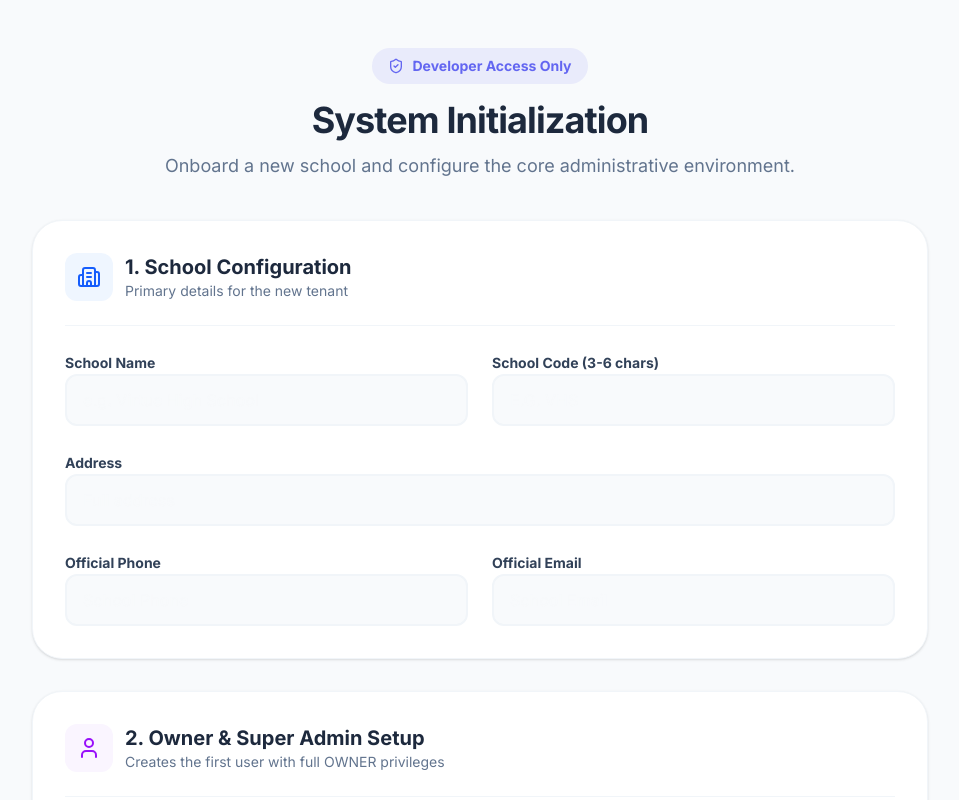
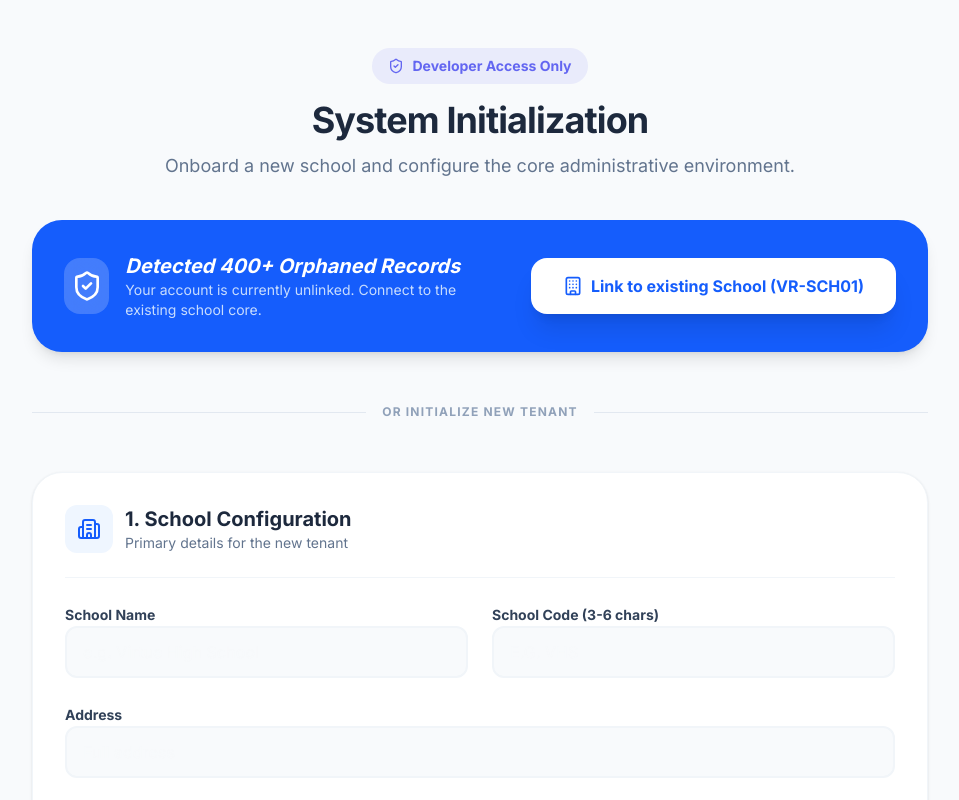
Before and after one commit to vivekvanisrd/Virtue_v2, a Next.js app: page /developer/setup in a window 1280 px wide. Shown: the top 800 px of the page, without its empty margins (160-1119 px from the left). Built offline with nearby package versions, Linux system fonts and the light colour scheme; no server answers.

Commit message:
fix_tenancy_linkage_ui

```diff
--- a/src/app/developer/setup/page.tsx
+++ b/src/app/developer/setup/page.tsx
@@ -4,7 +4,7 @@ import React, { useState } from "react";
 import { motion } from "framer-motion";
 import { useForm } from "react-hook-form";
 import { zodResolver } from "@hookform/resolvers/zod";
-import { initializeSystem } from "@/lib/actions/setup-actions";
+import { initializeSystem, claimSchoolOwnership } from "@/lib/actions/setup-actions";
 import { setupSchema, SetupInput } from "@/lib/validations/setup";
 import {
   Building2,
@@ -23,6 +23,8 @@ export default function DeveloperSetupPage() {
   const [isLoading, setIsLoading] = useState(false);
   const [errorText, setErrorText] = useState("");
   const [success, setSuccess] = useState(false);
+  const [linkSuccess, setLinkSuccess] = useState("");
+  const [isLinking, setIsLinking] = useState(false);
   const router = useRouter();
 
   const { register, handleSubmit, formState: { errors } } = useForm<SetupInput>({
@@ -50,6 +52,19 @@ export default function DeveloperSetupPage() {
     }
 
     setIsLoading(false);
+  };
+
+  const onLinkClaim = async () => {
+    setIsLinking(true);
+    setErrorText("");
+    const result = await claimSchoolOwnership("VR-SCH01");
+    if (result.success) {
+      setLinkSuccess(result.message || "Linked Successfully!");
+      setTimeout(() => router.push("/dashboard"), 2000);
+    } else {
+      setErrorText(result.error || "Linkage failed");
+    }
+    setIsLinking(false);
   };
 
   if (success) {
@@ -93,6 +108,42 @@ export default function DeveloperSetupPage() {
              {errorText}
           </div>
         )}
+
+        {linkSuccess && (
+          <div className="mb-8 p-4 bg-green-50 border-2 border-green-200 text-green-600 rounded-2xl font-bold flex items-center gap-3 animate-bounce">
+             <CheckCircle2 className="w-5 h-5 shrink-0" />
+             {linkSuccess} - Redirecting to Dashboard...
+          </div>
+        )}
+
+        {/* Quick Link Section */}
+        <div className="mb-8 bg-blue-600 p-8 rounded-[30px] shadow-lg text-white">
+          <div className="flex flex-col md:flex-row items-center justify-between gap-6">
+            <div className="flex items-center gap-4">
+              <div className="w-14 h-14 bg-white/20 backdrop-blur-md rounded-2xl flex items-center justify-center">
+                <ShieldCheck className="w-8 h-8" />
+              </div>
+              <div>
+                <h2 className="text-xl font-bold italic">Detected 400+ Orphaned Records</h2>
+                <p className="text-blue-100 text-sm opacity-90">Your account is currently unlinked. Connect to the existing school core.</p>
+              </div>
+            </div>
+            <button
+              onClick={onLinkClaim}
+              disabled={isLinking}
+              className="px-8 py-4 bg-white text-blue-600 rounded-2xl font-bold shadow-xl hover:bg-blue-50 transition-all active:scale-95 disabled:opacity-50 flex items-center gap-2 whitespace-nowrap"
+            >
+              {isLinking ? <Loader2 className="w-5 h-5 animate-spin" /> : <Building className="w-5 h-5" />}
+              Link to existing School (VR-SCH01)
+            </button>
+          </div>
+        </div>
+
+        <div className="relative flex items-center py-5 mb-8">
+          <div className="flex-grow border-t border-slate-200"></div>
+          <span className="flex- Luna text-slate-400 font-bold px-4 text-xs uppercase tracking-widest">OR INITIALIZE NEW TENANT</span>
+          <div className="flex-grow border-t border-slate-200"></div>
+        </div>
 
         <form onSubmit={handleSubmit(onSubmit)} className="space-y-8">
 
--- a/src/lib/actions/setup-actions.ts
+++ b/src/lib/actions/setup-actions.ts
@@ -1,5 +1,5 @@
 "use server";
-
+import { createClient } from "../supabase/server";
 import prisma from "@/lib/prisma";
 import { z } from "zod";
 
@@ -105,3 +105,63 @@ export async function initializeSystem(data: SetupInput) {
     return { success: false, error: message };
   }
 }
+
+/**
+ * Links the current logged-in Supabase user to an existing school's OWNER record.
+ * This is used for initial synchronization between Auth and Database.
+ */
+export async function claimSchoolOwnership(schoolId: string) {
+  try {
+    const supabase = await createClient();
+    const { data: { user } } = await supabase.auth.getUser();
+
+    if (!user) {
+      return { success: false, error: "You must be logged in to claim a school." };
+    }
+
+    // Check if school exists
+    const school = await prisma.school.findUnique({
+      where: { id: schoolId }
+    });
+
+    if (!school) {
+      return { success: false, error: "School not found." };
+    }
+
+    // Check if user is already linked elsewhere
+    const existingLink = await prisma.staff.findUnique({
+      where: { userId: user.id }
+    });
+
+    if (existingLink) {
+      return { success: false, error: "Your account is already linked to a school." };
+    }
+
+    // Find the primary OWNER record for this school that is UNLINKED
+    const targetOwner = await prisma.staff.findFirst({
+      where: {
+        schoolId: schoolId,
+        role: "OWNER",
+        userId: null
+      }
+    });
+
+    if (!targetOwner) {
+      return { success: false, error: "No unlinked OWNER record found for this school. It may already be claimed." };
+    }
+
+    // Atomically link the record and update the email if it was null
+    await prisma.staff.update({
+      where: { id: targetOwner.id },
+      data: {
+        userId: user.id,
+        email: user.email || targetOwner.email
+      }
+    });
+
+    return { success: true, message: `Successfully linked your account to ${school.name}.` };
+  } catch (error: any) {
+    console.error("Claim Error:", error);
+    return { success: false, error: "An unexpected error occurred during account linkage." };
+  }
+}
--- /dev/null
+++ b/src/scripts/count-staff.ts
@@ -0,0 +1,7 @@
+import { PrismaClient } from '@prisma/client';
+const prisma = new PrismaClient();
+async function main() {
+  const staff = await prisma.staff.findMany({ select: { id: true, userId: true, schoolId: true, role: true, email: true } });
+  console.log('Staff Records:', JSON.stringify(staff, null, 2));
+}
+main().finally(() => prisma.$disconnect());
```
